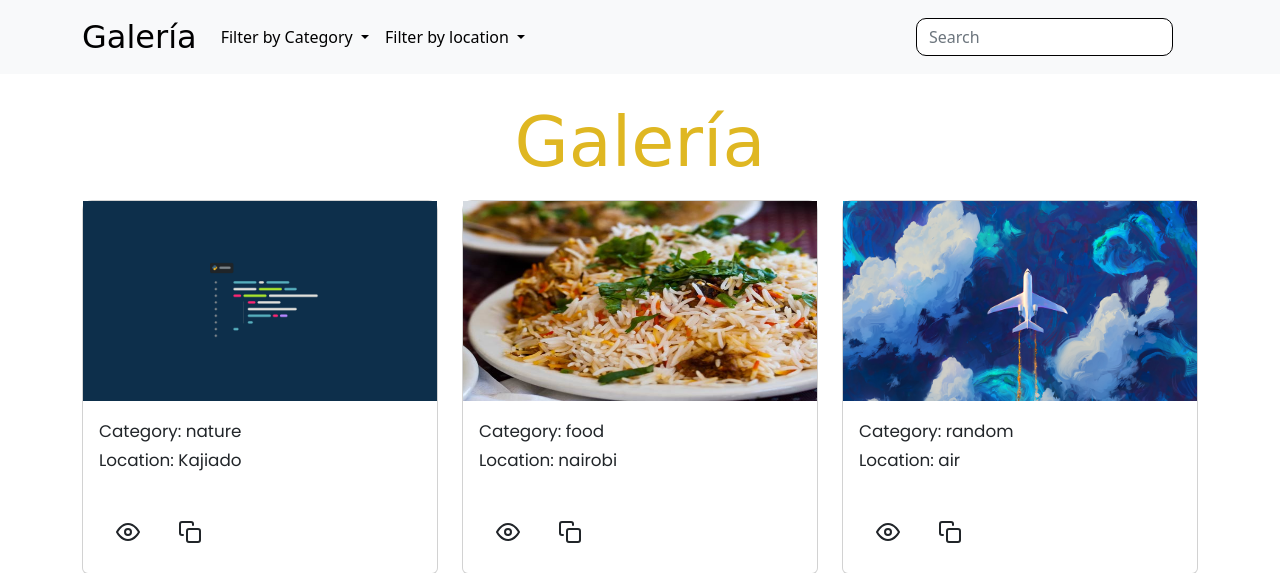
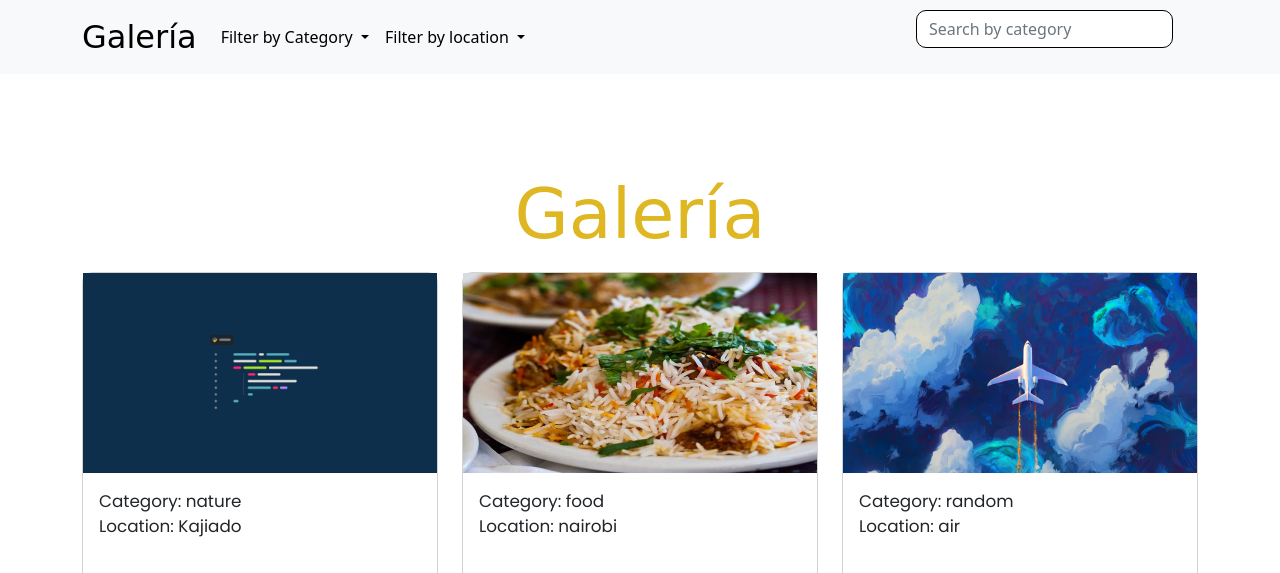
Before and after one commit to leonkae/Galer-a, a Django app: page / in a window 1280 px wide. Shown: the top 573 px of the page. Run offline with Django 4.2, Linux system fonts and the light colour scheme; data comes from the database, SQL or seed files in the repository; some web fonts are replaced.

Commit message:
modified templates

```diff
--- a/gallery/templates/gallery/gallery.html
+++ b/gallery/templates/gallery/gallery.html
@@ -1,4 +1,4 @@
-{% extends 'gallery/base.html' %} {% block content %}
+-{% extends 'gallery/base.html' %} {% block content %}
 
 <!-- styles -->
 <style>
--- a/gallery/templates/navbar.html
+++ b/gallery/templates/navbar.html
@@ -111,7 +111,7 @@
           <input
             type="text"
             class="form-control"
-            placeholder="Search"
+            placeholder="Search by category"
             name="image"
             style="border-radius: 10px; border: solid 1px black"
           />
```
